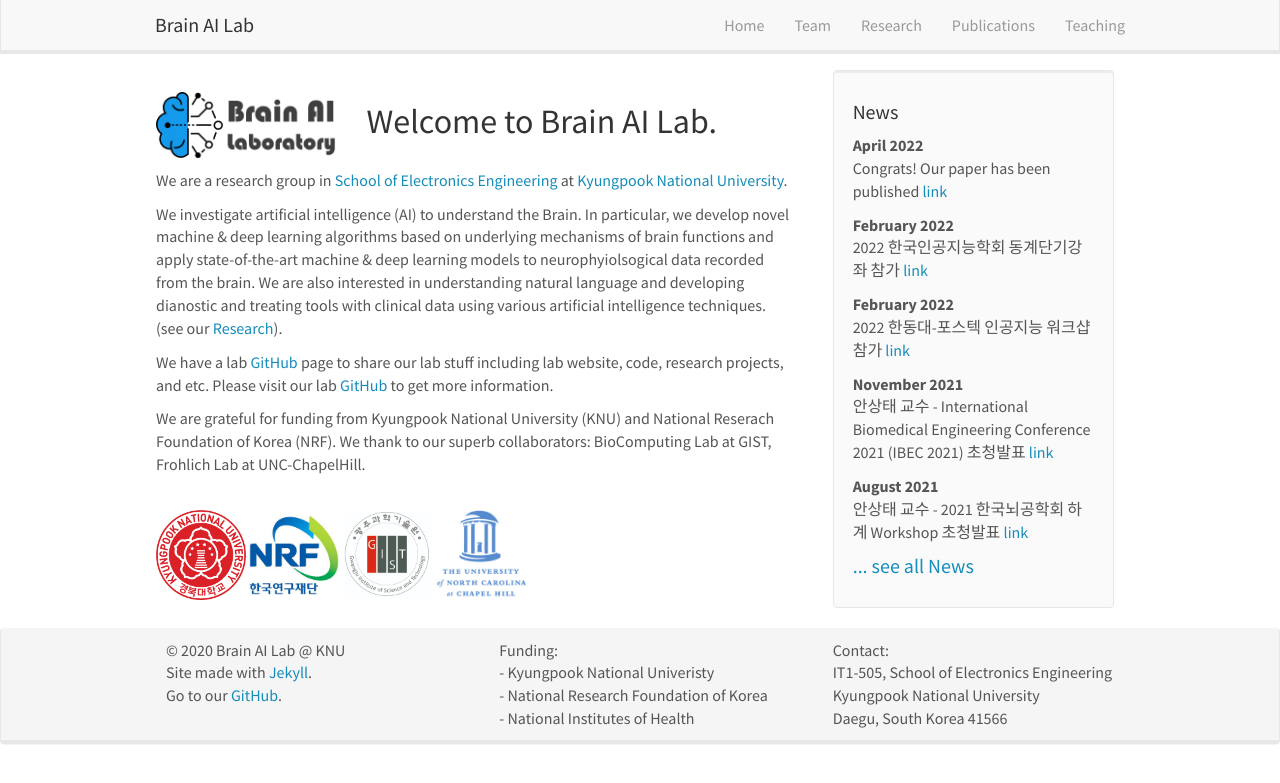
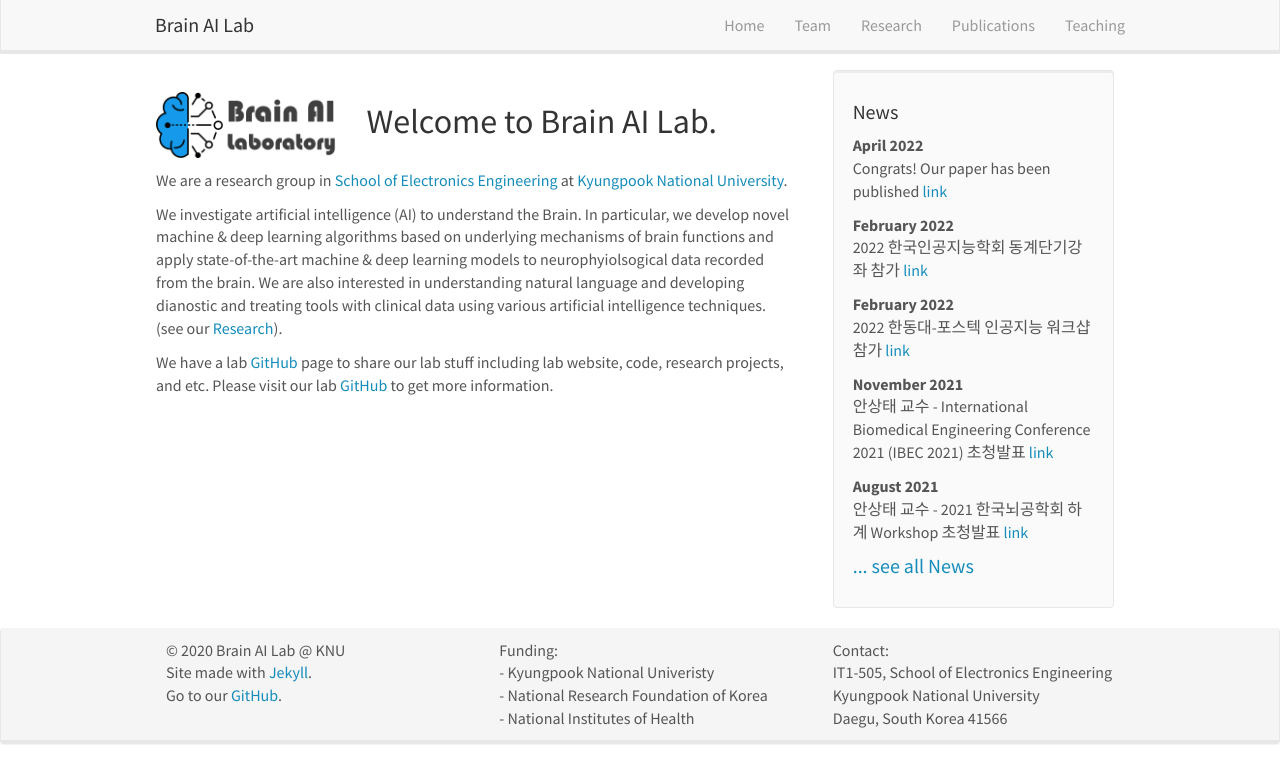
Before and after one commit to KNU-BrainAI/knu-brainai.github.io, a Jekyll site: the page built from _pages/home.md, in a window 1280 px wide. Shown: the top 783 px of the page. Built offline with Jekyll 4.4.1, drawn with Linux system fonts in a browser that asks for light colours; nearby versions of some CDN libraries.

Commit message:
Update home.md

```diff
--- a/_pages/home.md
+++ b/_pages/home.md
@@ -13,14 +13,3 @@ We investigate artificial intelligence (AI) to understand the Brain. In particul
 
 We have a lab [GitHub](https://github.com/KNU-BrainAI){:target="_blank"} page to share our lab stuff including lab website, code, research projects, and etc.
 Please visit our lab [GitHub](https://github.com/KNU-BrainAI){:target="_blank"} to get more information.
-
-We are grateful for funding from Kyungpook National University (KNU) and National Reserach Foundation of Korea (NRF).
-We thank to our superb collaborators: BioComputing Lab at GIST, Frohlich Lab at UNC-ChapelHill.
-<br/>
-<br/>
-<figure class="fourth">
-  <img src="{{ site.url }}{{ site.baseurl }}/images/logopic/Logo_KNU.jpg" style="width: 90px">
-  <img src="{{ site.url }}{{ site.baseurl }}/images/logopic/Logo_NRF.jpg" style="width: 90px">
-  <img src="{{ site.url }}{{ site.baseurl }}/images/logopic/Logo_GIST.jpg" style="width: 90px">
-  <img src="{{ site.url }}{{ site.baseurl }}/images/logopic/Logo_UNC.jpg" style="width: 90px">
-</figure>
```
